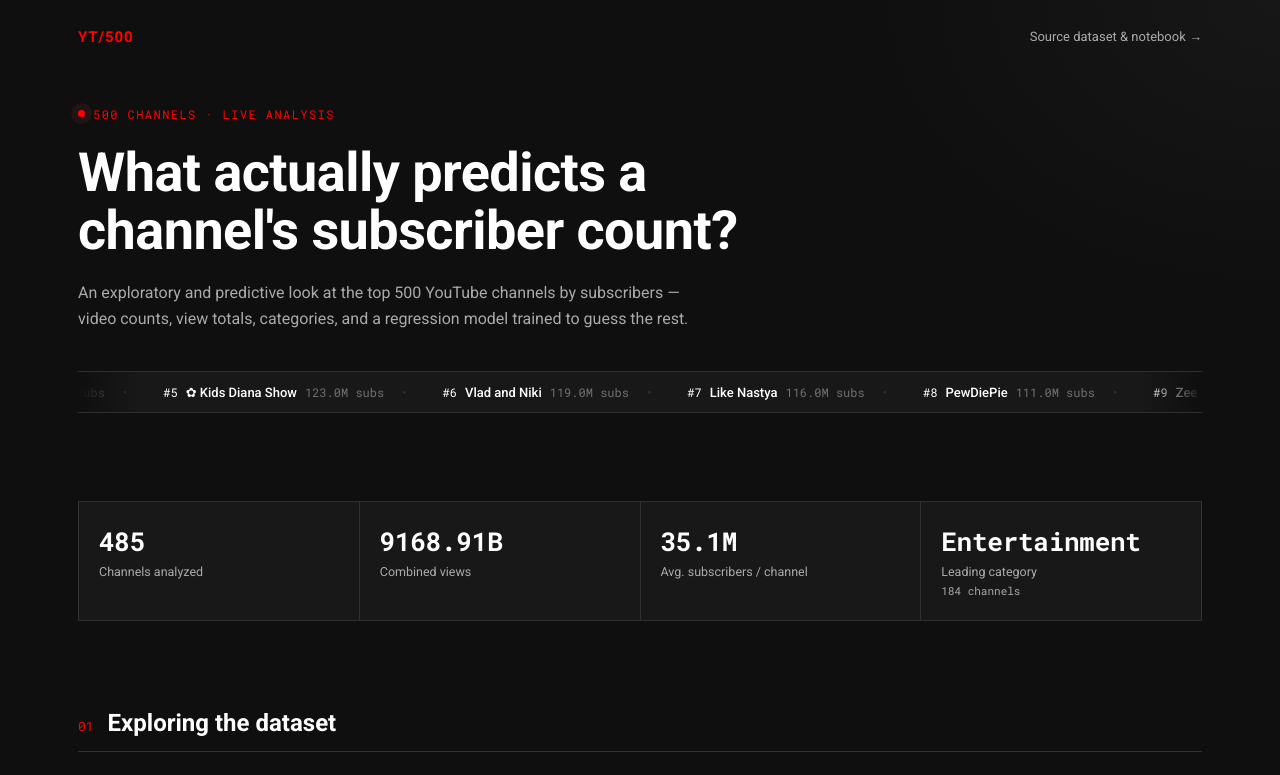
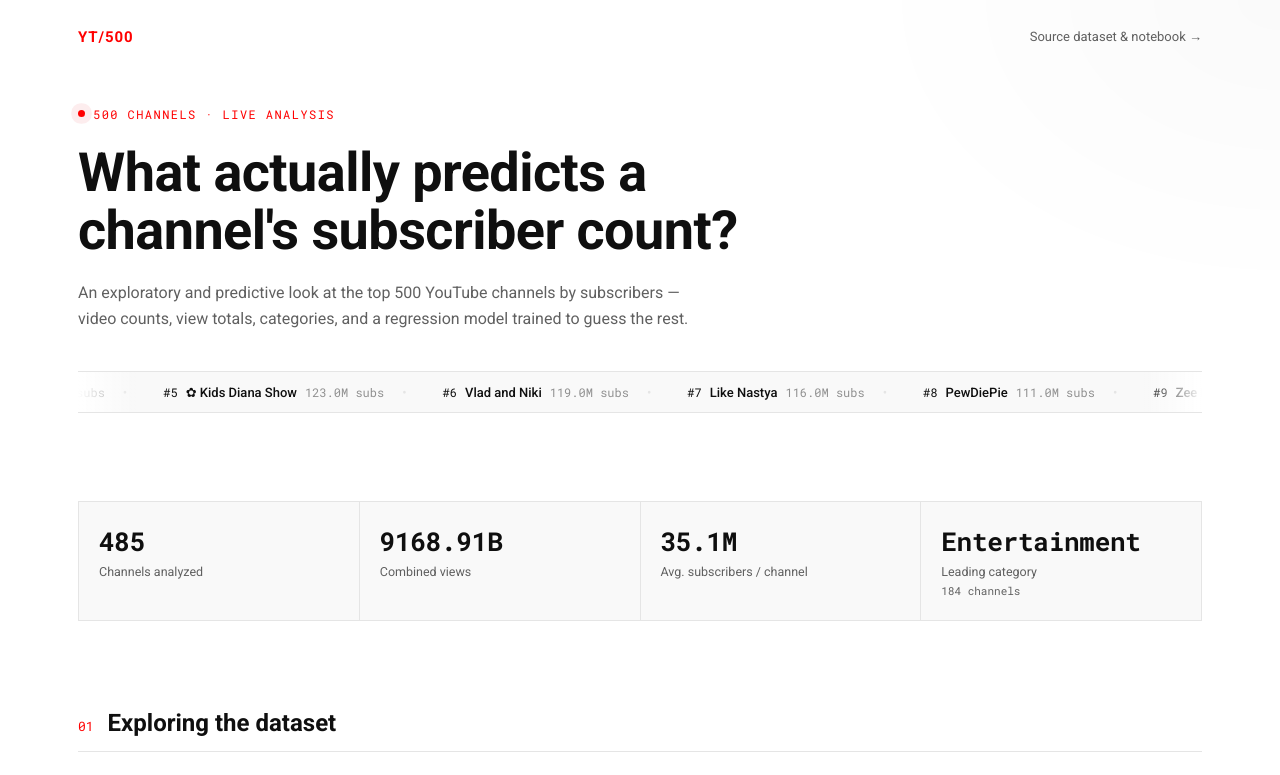
Before and after one commit to ashwinm656/YouTube-Predictive-Analysis-Insights-from-Top-500-Channels, a React (Vite) app in the folder dashboard/: page / in a window 1280 px wide. Shown: the top 775 px of the page. Built offline with nearby package versions, Linux system fonts and the light colour scheme.

Commit message:
Update index.css

```diff
--- a/dashboard/src/index.css
+++ b/dashboard/src/index.css
@@ -1,18 +1,18 @@
 @import url('https://fonts.googleapis.com/css2?family=Roboto:wght@400;500;700;900&family=Roboto+Mono:wght@400;500;700&display=swap');
 
 :root {
-  --bg-void: #0f0f0f;
-  --bg-panel: #181818;
-  --bg-panel-raised: #212121;
-  --line: #303030;
-  --line-soft: #272727;
-  --text-primary: #ffffff;
-  --text-muted: #aaaaaa;
-  --text-dim: #717171;
+  --bg-void: #ffffff;
+  --bg-panel: #f9f9f9;
+  --bg-panel-raised: #f2f2f2;
+  --line: #e5e5e5;
+  --line-soft: #ededed;
+  --text-primary: #0f0f0f;
+  --text-muted: #606060;
+  --text-dim: #909090;
   --accent-crimson: #ff0000;
-  --accent-crimson-dim: #7f0000;
-  --accent-amber: #ffffff;
-  --accent-teal: #aaaaaa;
+  --accent-crimson-dim: #ffd6d6;
+  --accent-amber: #0f0f0f;
+  --accent-teal: #606060;
 
   --font-display: 'Roboto', sans-serif;
   --font-body: 'Roboto', sans-serif;
@@ -33,8 +33,8 @@ html, body {
 #root {
   min-height: 100vh;
   background:
-    radial-gradient(ellipse 900px 500px at 15% -10%, rgba(255, 0, 0, 0.10), transparent 60%),
-    radial-gradient(ellipse 700px 500px at 100% 0%, rgba(255, 255, 255, 0.03), transparent 60%),
+    radial-gradient(ellipse 900px 500px at 15% -10%, rgba(255, 0, 0, 0.05), transparent 60%),
+    radial-gradient(ellipse 700px 500px at 100% 0%, rgba(0, 0, 0, 0.02), transparent 60%),
     var(--bg-void);
 }
 
```
